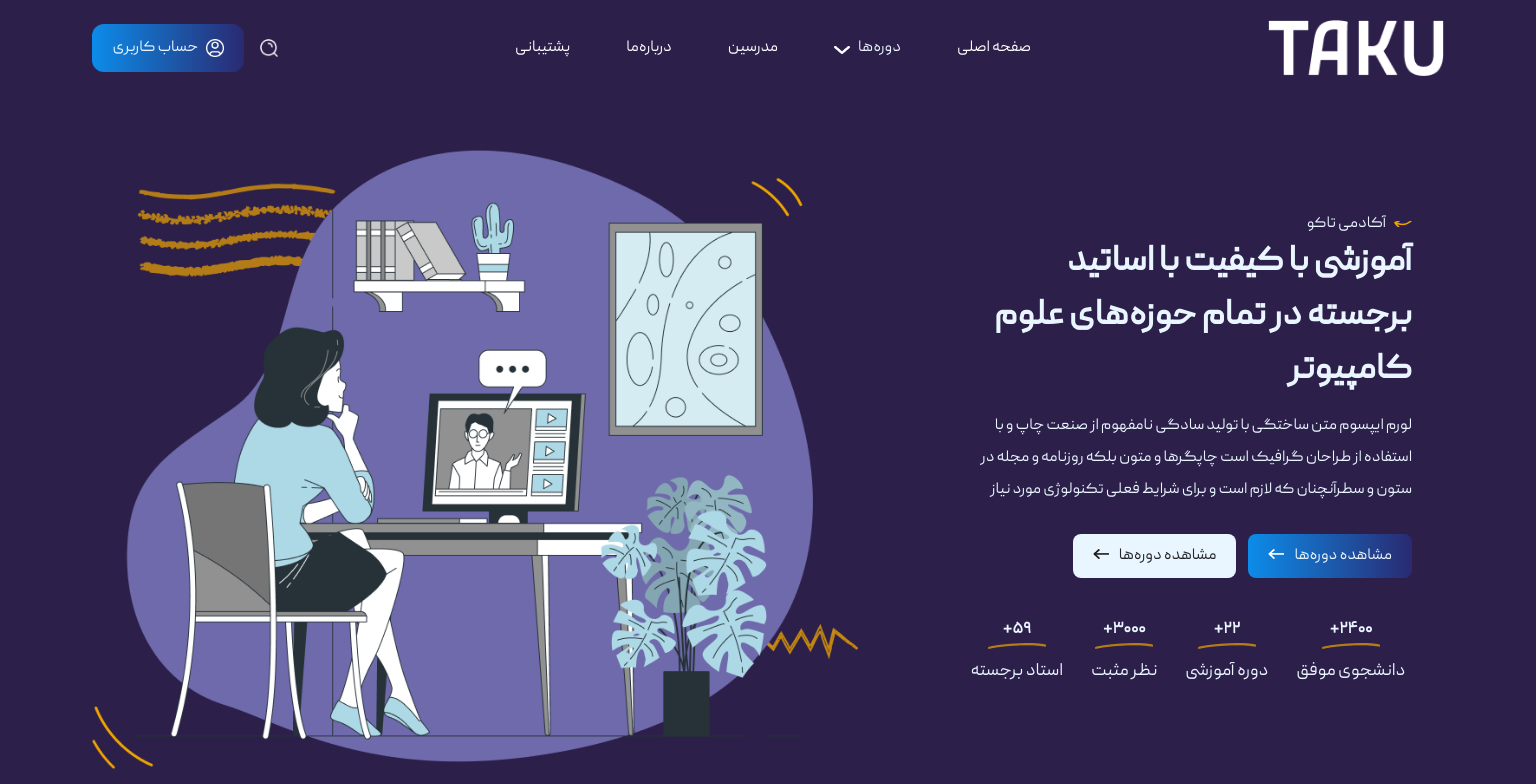
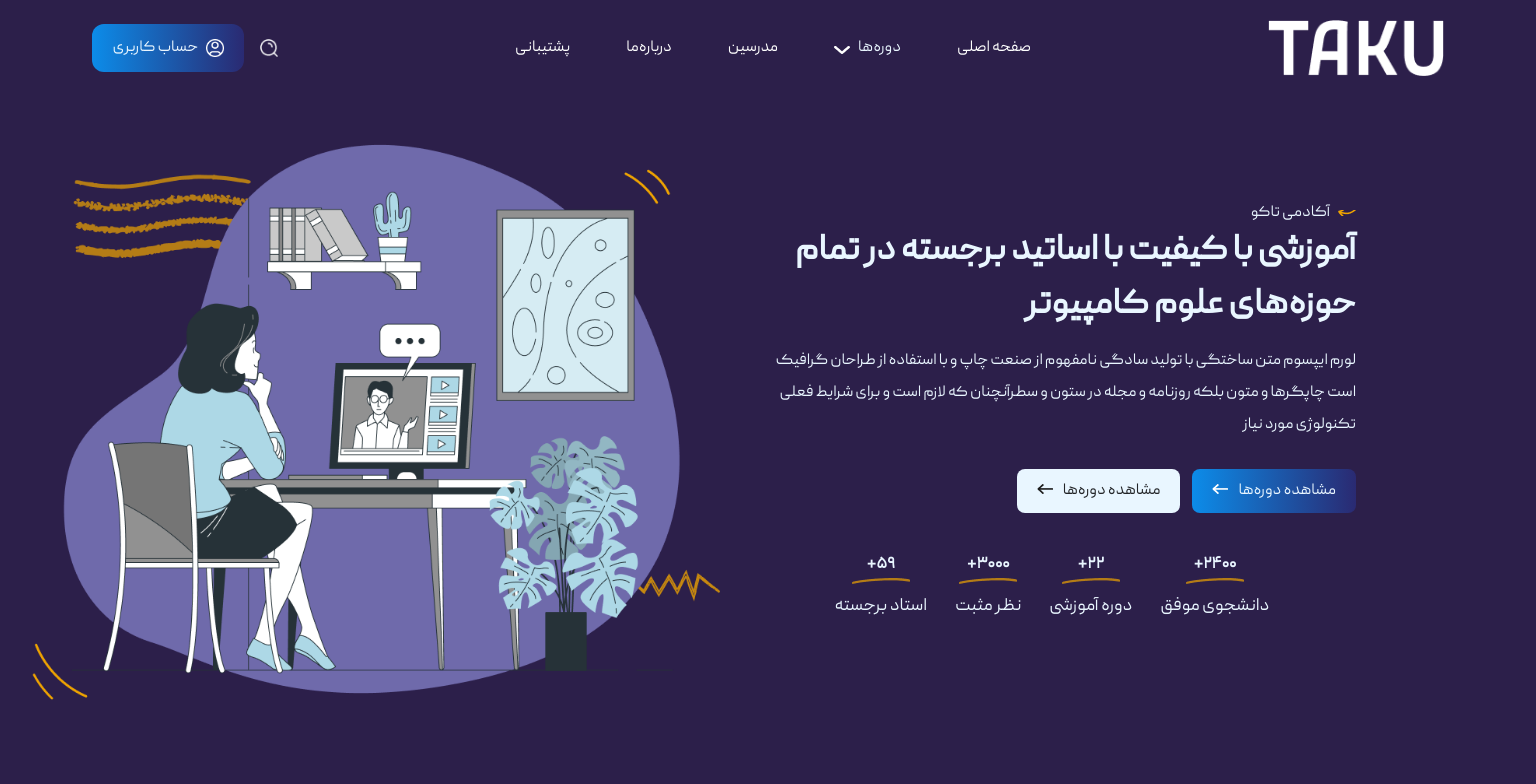
Before and after one commit to AmirhosseinDehghanazar/TakuAcademy-Frontend, a React (Vite) app in the folder TakuAcademy-Frontend/: page / in a window 1536 px wide. Shown: the top 784 px of the page. Built offline with nearby package versions, Linux system fonts and the light colour scheme.

Commit message:
few css changes on header

```diff
--- a/TakuAcademy-Frontend/src/components/main/header/Header.jsx
+++ b/TakuAcademy-Frontend/src/components/main/header/Header.jsx
@@ -25,14 +25,14 @@ const Header = () => {
   ];
 
   return (
-    <div className="flex flex-col lg:flex-row-reverse lg:justify-center lg:items-center md:ms-11">
+    <div className="flex flex-col lg:flex-row-reverse lg:justify-between lg:items-center md:ms-11 lg:mx-5 ">
       {/* first part:bitch */}
       <div className="mx-auto">
         <img className="ladyPic" src={lady} />
       </div>
 
       {/* second part:texts */}
-      <div className="flex flex-col mx-7 lg:max-w-md lg:ms-20">
+      <div className="flex flex-col mx-7  lg:ms-20  xl:ms-40 max-w-screen-md">
         {/* first part of texts */}
         <div className="flex gap-2 items-center text-start">
           <div className="background-props bg-flash bg-slate-500"></div>
--- a/TakuAcademy-Frontend/src/components/main/header/header.css
+++ b/TakuAcademy-Frontend/src/components/main/header/header.css
@@ -58,6 +58,6 @@
 }
 @media screen and (min-width: 1440px) {
   .ladyPic {
-    max-width: 780px;
+    max-width: 700px;
   }
 }
```
